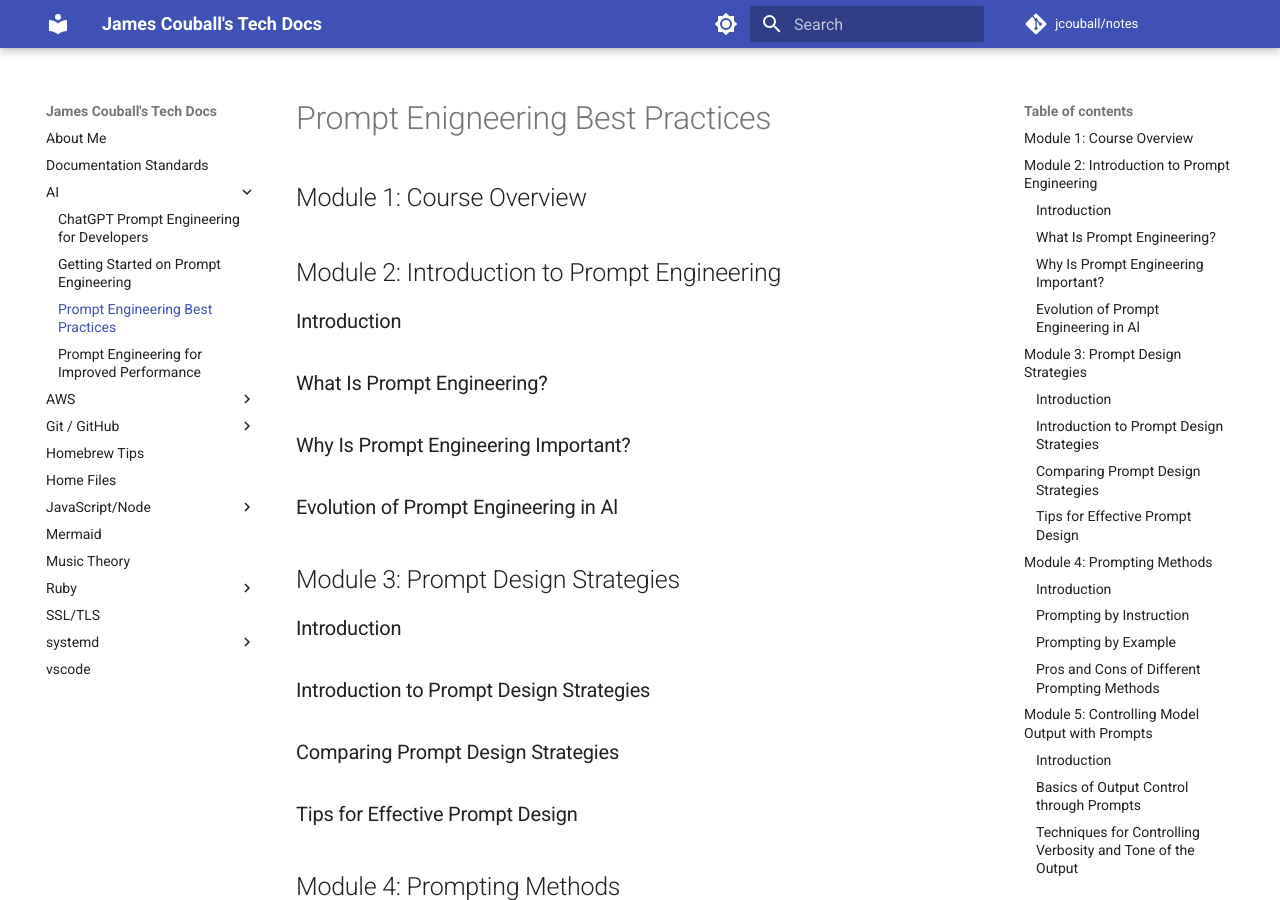
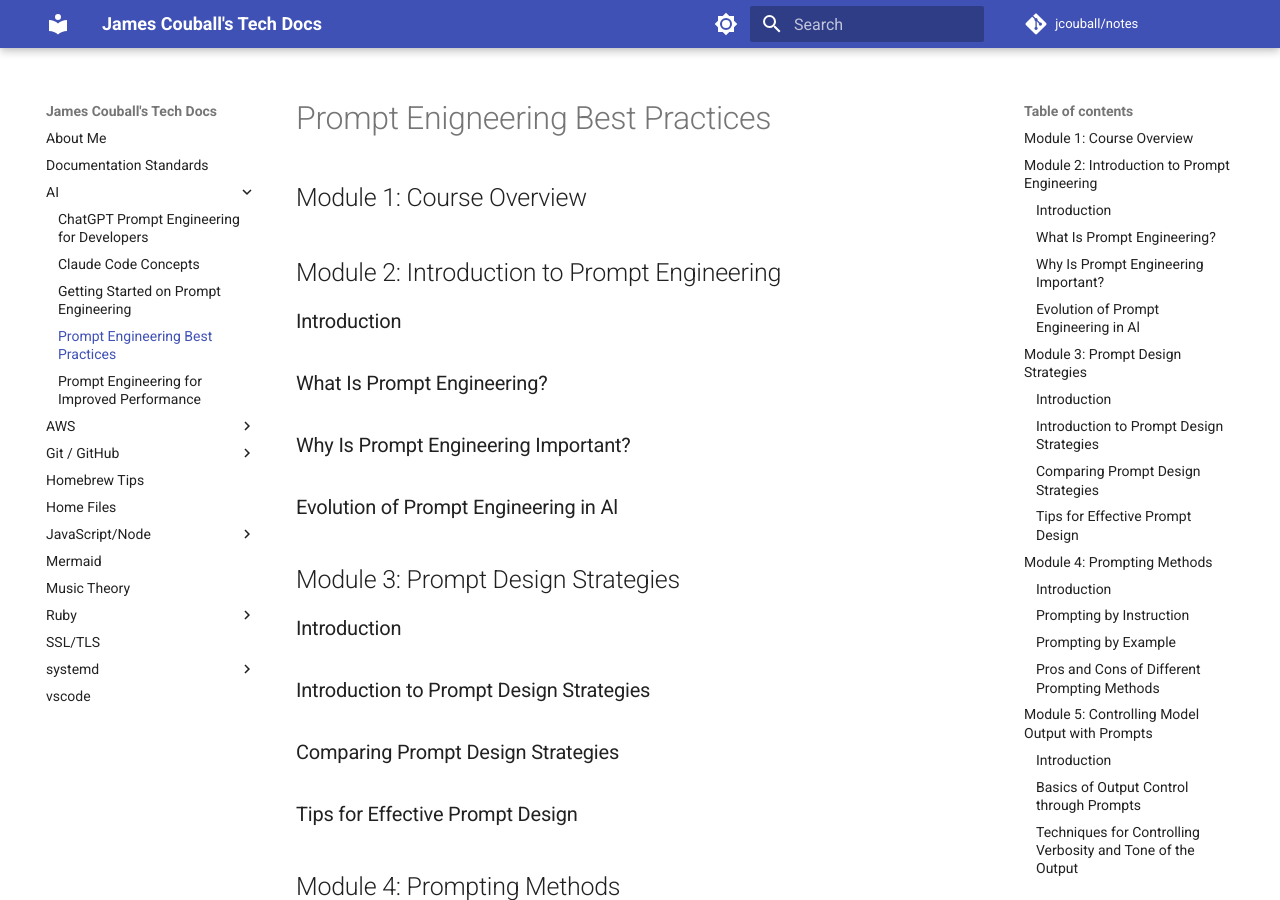
Before and after one commit to jcouball/notes, an MkDocs documentation site: the page built from docs/ai/prompt_engineering_best_practices.md, in a window 1280 px wide and 900 px high. Built offline with MkDocs 1.6.1 and Material for MkDocs 9.7.7, drawn with Linux system fonts in a browser that asks for light colours; comment, search, counter and statistics services are not loaded.

Commit message:
feat: Add Claude Code Concepts page
- Add placeholder page for Claude Code Concepts under AI section
- Add navigation entry in mkdocs.yml

```diff
--- a/mkdocs.yml
+++ b/mkdocs.yml
@@ -73,6 +73,7 @@ nav:
 
   - AI:
     - ChatGPT Prompt Engineering for Developers: ai/chatgpt_prompt_engineering_for_developers.md
+    - Claude Code Concepts: ai/claude_code_concepts.md
     - Getting Started on Prompt Engineering: ai/getting_started_on_prompt_engineering.md
     - Prompt Engineering Best Practices: ai/prompt_engineering_best_practices.md
     - Prompt Engineering for Improved Performance: ai/prompt_engineering_for_improved_performance.md
```
Also changed, not shown: docs/ai/claude_code_concepts.md (added).
